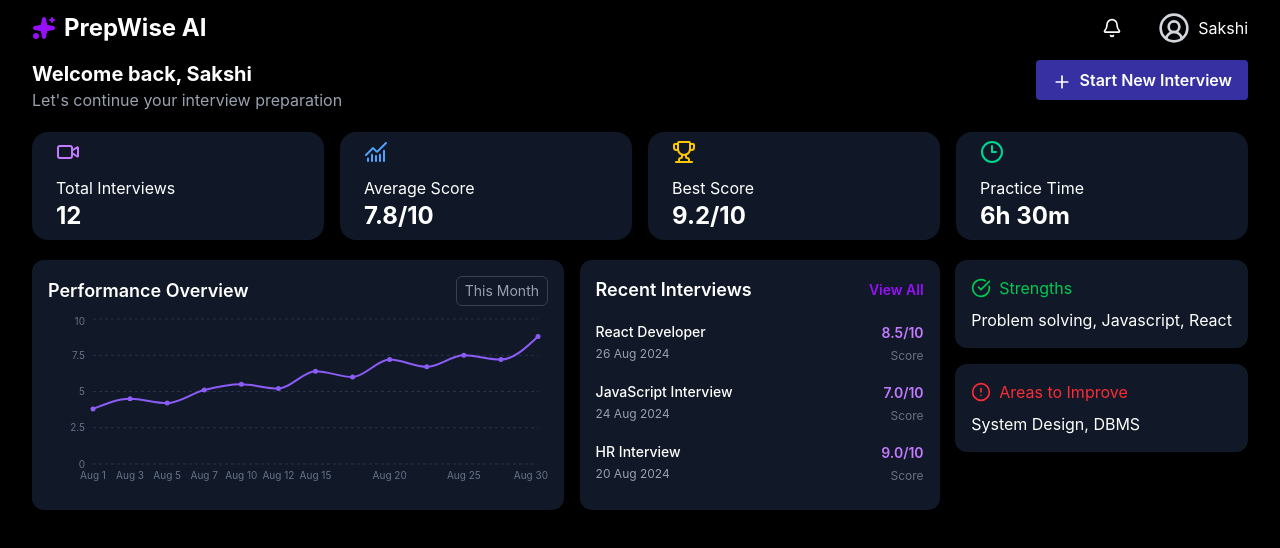
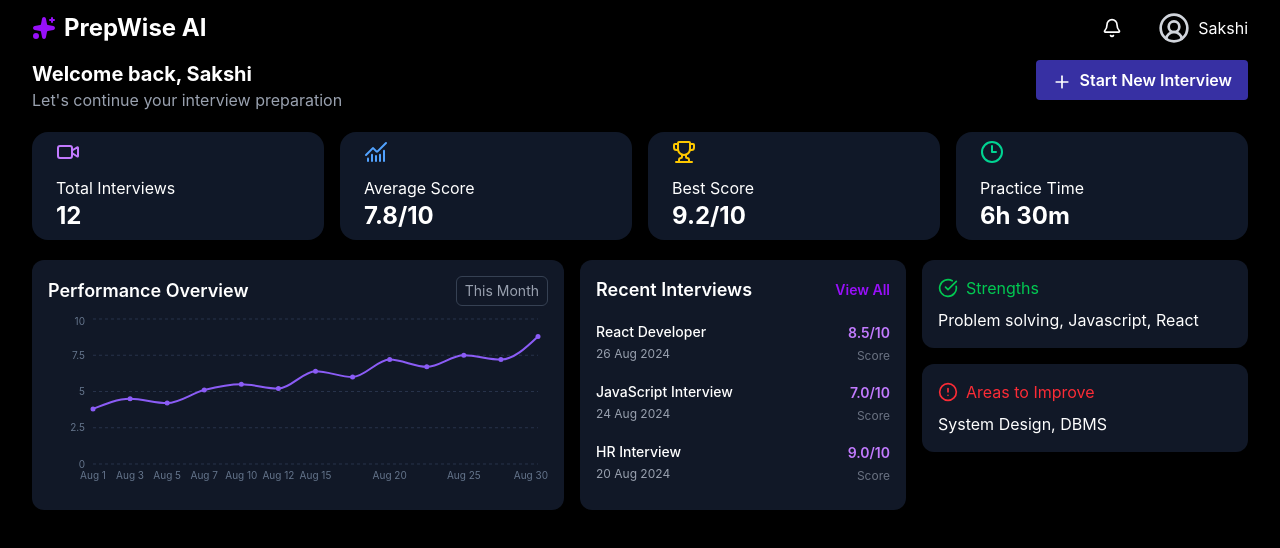
Before and after one commit to Sakshikirola/PrepWise-AI, a React (Vite) app: page /dashboard in a window 1280 px wide. Shown: the top 548 px of the page. Built offline with nearby package versions, Linux system fonts and the light colour scheme.

Commit message:
changes in dashboard

```diff
--- a/src/pages/Dashboard.jsx
+++ b/src/pages/Dashboard.jsx
@@ -49,9 +49,9 @@ export const Dashboard = () => {
       </div>
 
       {/* main content */}
-      <div className='flex justify-between mt-5'>
+      <div className='grid grid-cols-[1.5fr_1fr_1fr] gap-4 mt-5'>
        {/* graph */}
-       <div className="bg-[#111827] rounded-xl p-4">
+       <div className="bg-[#111827] rounded-xl p-4 w-full">
         <div className="flex justify-between items-center mb-2">
          <h2 className="text-white text-lg font-semibold">Performance Overview</h2>
          <button className="text-sm text-gray-400 border border-gray-700 rounded-md px-2 py-1">
@@ -79,7 +79,7 @@ export const Dashboard = () => {
       </div>
 
       {/* history */}
-      <div className='text-white bg-[#111827] rounded-xl p-4 w-90'>
+      <div className='text-white bg-[#111827] rounded-xl p-4 w-full'>
        <div className='flex justify-between items-center mb-4'>
         <h1 className="text-white text-lg font-semibold">Recent Interviews</h1>
         <p className='text-sm font-semibold text-purple-600 cursor-pointer'>View All</p>
@@ -101,7 +101,7 @@ export const Dashboard = () => {
       </div>
 
       {/* short result */}
-       <div className='flex flex-col gap-4'>
+       <div className='flex flex-col gap-4 w-full'>
         <div className='text-white bg-[#111827] rounded-xl p-4'>
         <div className='flex items-center gap-2 mb-2'>
          <CheckCircle className='w-5 h-5 text-green-500' />
```
